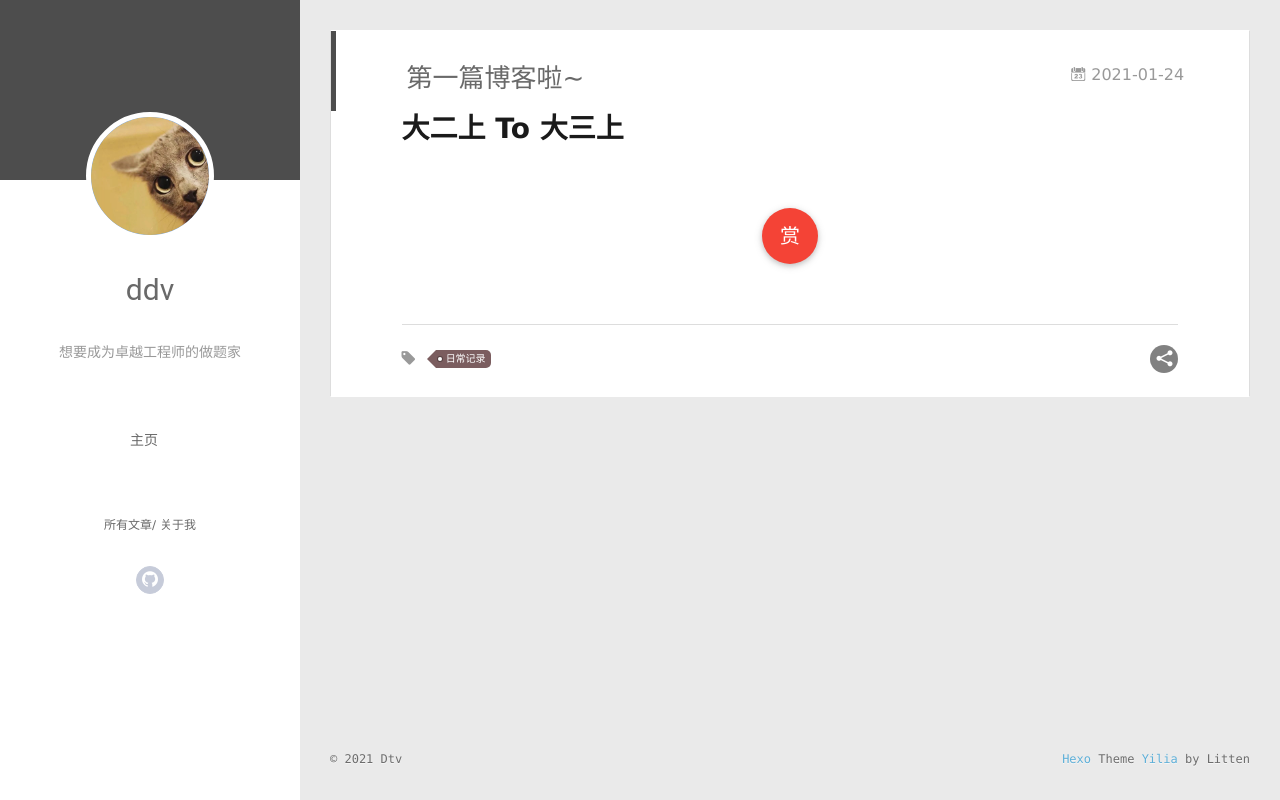
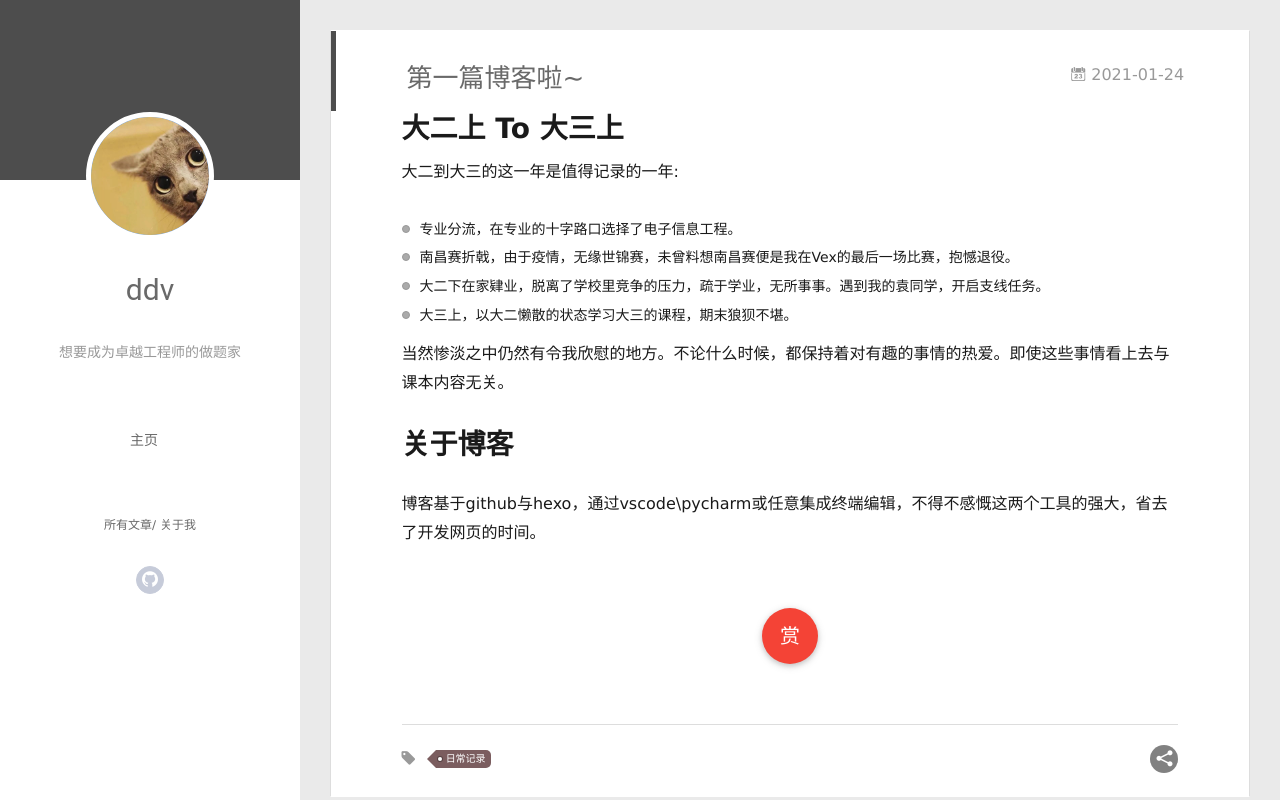
Before and after one commit to 869299603-tjdtv/869299603-tjdtv.github.io, a plain HTML site: page 2021/01/24/myfirstPost/index.html in a window 1280 px wide. Drawn offline with nearby package versions, Linux system fonts and the light colour scheme; some packages are replaced by stand-ins of ours.

Commit message:
Site updated: 2021-01-25 01:41:53

```diff
--- a/2021/01/24/myfirstPost/index.html
+++ b/2021/01/24/myfirstPost/index.html
@@ -8,15 +8,15 @@
   <link rel="dns-prefetch" href="http://example.com">
   <title>第一篇博客啦~ | ddv的博客</title>
   <meta name="viewport" content="width=device-width, initial-scale=1, maximum-scale=1">
-  <meta name="description" content="大二上 To 大三上">
+  <meta name="description" content="大二上 To 大三上大二到大三的这一年是值得记录的一年:  专业分流，在专业的十字路口选择了电子信息工程。 南昌赛折戟，由于疫情，无缘世锦赛，未曾料想南昌赛便是我在Vex的最后一场比赛，抱憾退役。 大二下在家肄业，脱离了学校里竞争的压力，疏于学业，无所事事。遇到我的袁同学，开启支线任务。 大三上，以大二懒散的状态学习大三的课程，期末狼狈不堪。  当然惨淡之中仍然有令我欣慰的地方。不论什么时候，都保">
 <meta property="og:type" content="article">
 <meta property="og:title" content="第一篇博客啦~">
 <meta property="og:url" content="http://example.com/2021/01/24/myfirstPost/index.html">
 <meta property="og:site_name" content="ddv的博客">
-<meta property="og:description" content="大二上 To 大三上">
+<meta property="og:description" content="大二上 To 大三上大二到大三的这一年是值得记录的一年:  专业分流，在专业的十字路口选择了电子信息工程。 南昌赛折戟，由于疫情，无缘世锦赛，未曾料想南昌赛便是我在Vex的最后一场比赛，抱憾退役。 大二下在家肄业，脱离了学校里竞争的压力，疏于学业，无所事事。遇到我的袁同学，开启支线任务。 大三上，以大二懒散的状态学习大三的课程，期末狼狈不堪。  当然惨淡之中仍然有令我欣慰的地方。不论什么时候，都保">
 <meta property="og:locale" content="en_US">
 <meta property="article:published_time" content="2021-01-24T02:24:34.000Z">
-<meta property="article:modified_time" content="2021-01-24T16:37:08.461Z">
+<meta property="article:modified_time" content="2021-01-24T17:41:39.981Z">
 <meta property="article:author" content="Dtv">
 <meta property="article:tag" content="日常记录">
 <meta name="twitter:card" content="summary">
@@ -157,7 +157,16 @@
 
     <div class="article-entry" itemprop="articleBody">
 
-        <h1 id="大二上-To-大三上"><a href="#大二上-To-大三上" class="headerlink" title="大二上 To 大三上"></a>大二上 To 大三上</h1>
+        <h1 id="大二上-To-大三上"><a href="#大二上-To-大三上" class="headerlink" title="大二上 To 大三上"></a>大二上 To 大三上</h1><p>大二到大三的这一年是值得记录的一年:</p>
+<ul>
+<li>专业分流，在专业的十字路口选择了电子信息工程。</li>
+<li>南昌赛折戟，由于疫情，无缘世锦赛，未曾料想南昌赛便是我在Vex的最后一场比赛，抱憾退役。</li>
+<li>大二下在家肄业，脱离了学校里竞争的压力，疏于学业，无所事事。遇到我的袁同学，开启支线任务。</li>
+<li>大三上，以大二懒散的状态学习大三的课程，期末狼狈不堪。</li>
+</ul>
+<p>当然惨淡之中仍然有令我欣慰的地方。不论什么时候，都保持着对有趣的事情的热爱。即使这些事情看上去与课本内容无关。</p>
+<h1 id="关于博客"><a href="#关于博客" class="headerlink" title="关于博客"></a>关于博客</h1><p>博客基于github与hexo，通过vscode\pycharm或任意集成终端编辑，不得不感慨这两个工具的强大，省去了开发网页的时间。</p>
+
 
 
 
```
Also changed, not shown: index.html (+10 -1 lines).
